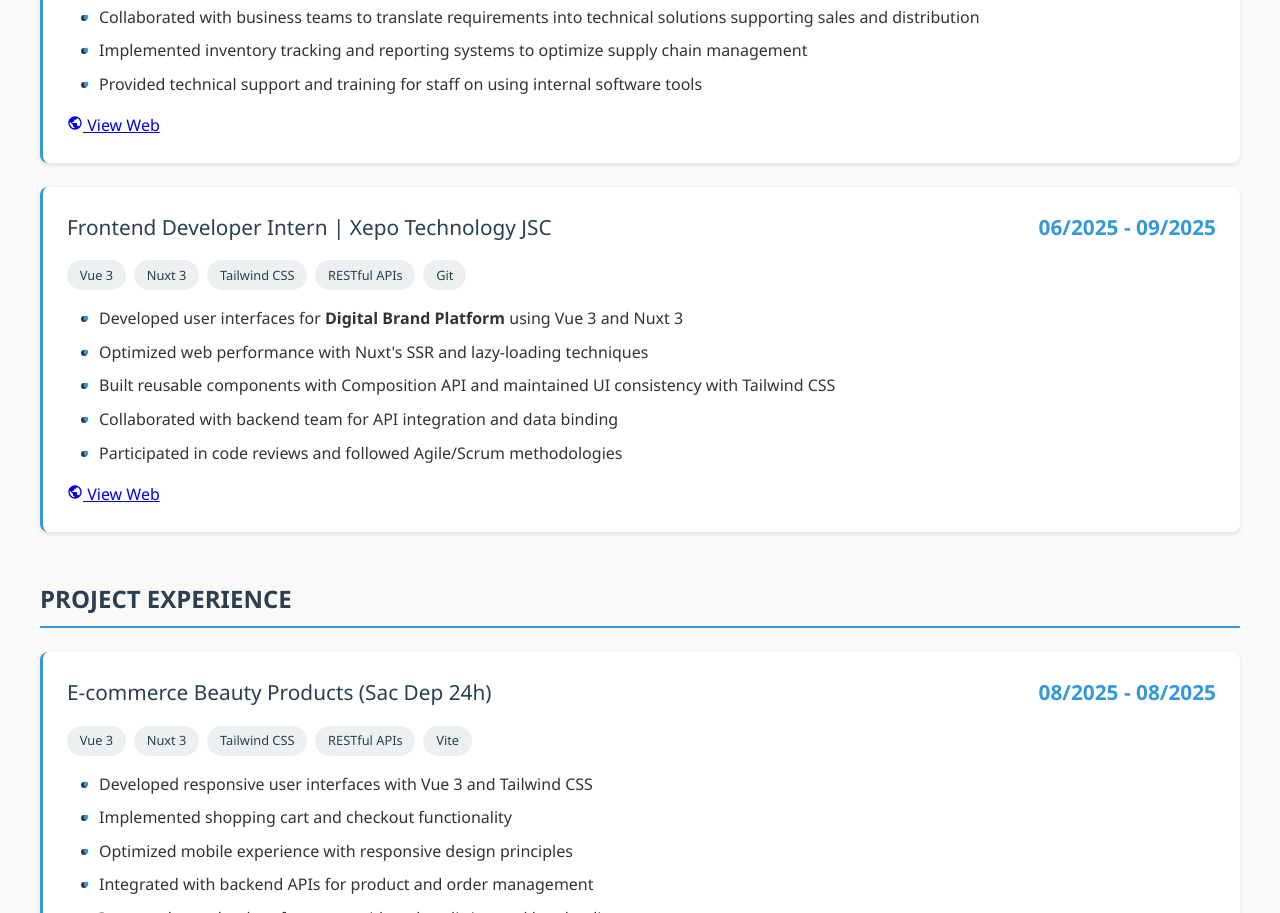
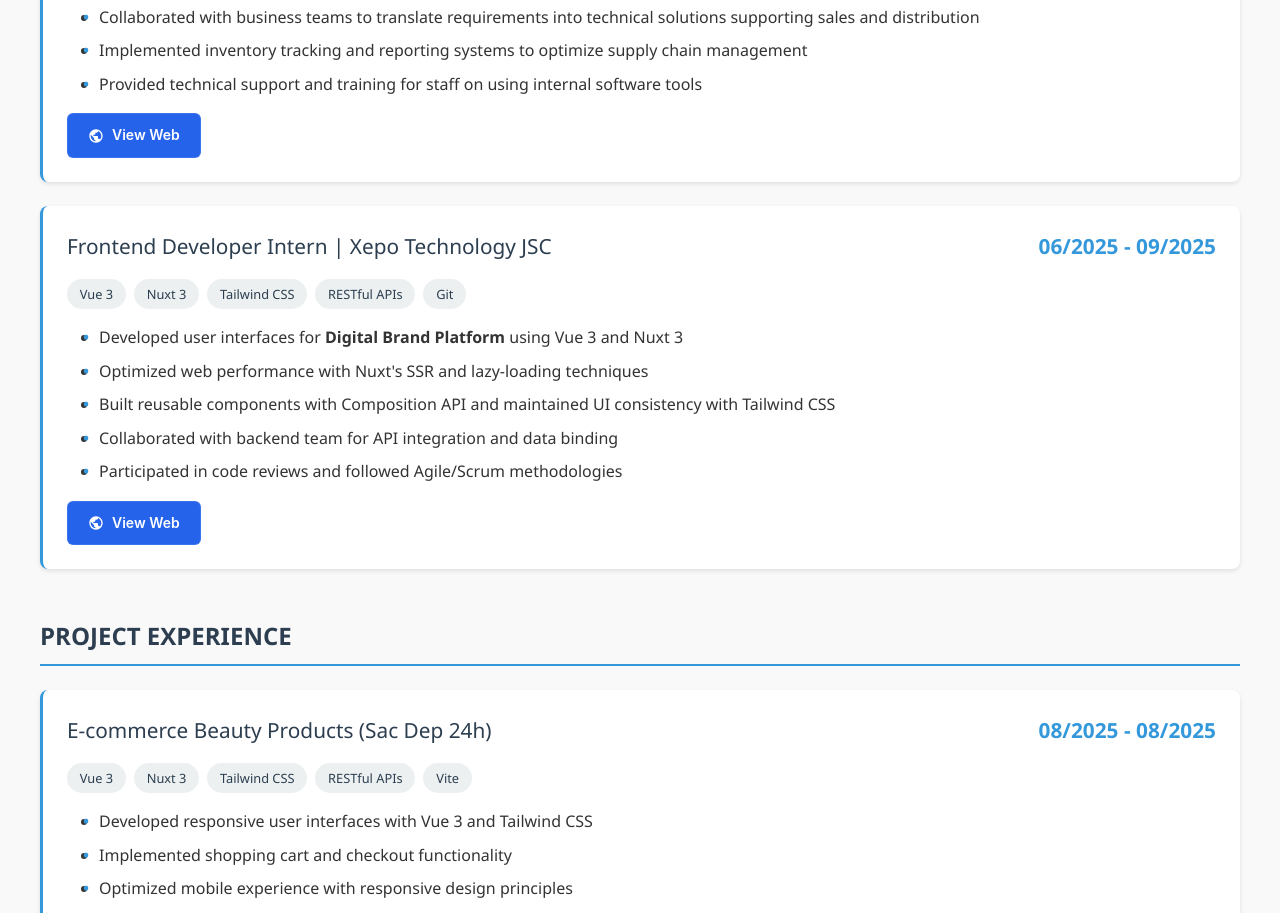
Before and after one commit to tuan45734/Profile, a plain HTML site: page index.html in a window 1280 px wide. Shown: the part 847-1760 px from the top of the page. Drawn offline with Linux system fonts and the light colour scheme.

Commit message:
Update index.html

```diff
--- a/index.html
+++ b/index.html
@@ -141,6 +141,34 @@
             left: -1rem;
         }
 
+            .web-link {
+                display: inline-flex;
+                align-items: center;
+                gap: 8px;
+                padding: 10px 20px;
+                background-color: #2563eb; /* Màu xanh đẹp */
+                color: white;
+                text-decoration: none;
+                border-radius: 6px;
+                font-family: -apple-system, BlinkMacSystemFont, 'Segoe UI', sans-serif;
+                font-size: 14px;
+                font-weight: 600;
+                transition: all 0.2s ease;
+                border: 1px solid rgba(255, 255, 255, 0.1);
+            }
+
+            .web-link:hover {
+                background-color: #1d4ed8;
+                transform: translateY(-1px);
+                box-shadow: 0 4px 12px rgba(37, 99, 235, 0.3);
+                color: white;
+                text-decoration: none;
+            }
+
+            .web-link:active {
+                transform: translateY(0);
+                box-shadow: 0 2px 6px rgba(37, 99, 235, 0.2);
+            }
         .github-link {
             display: inline-flex;
             align-items: center;
```
